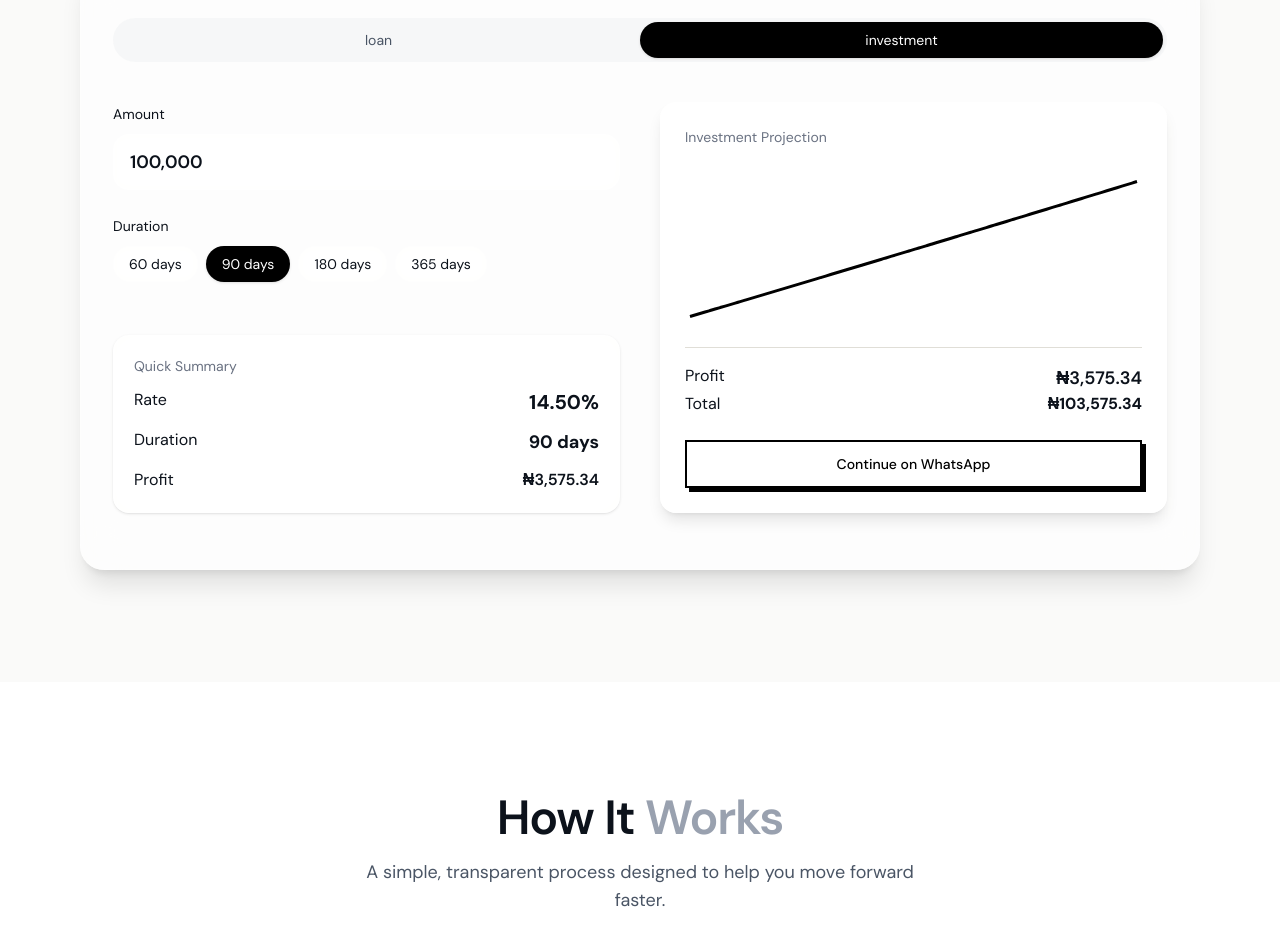
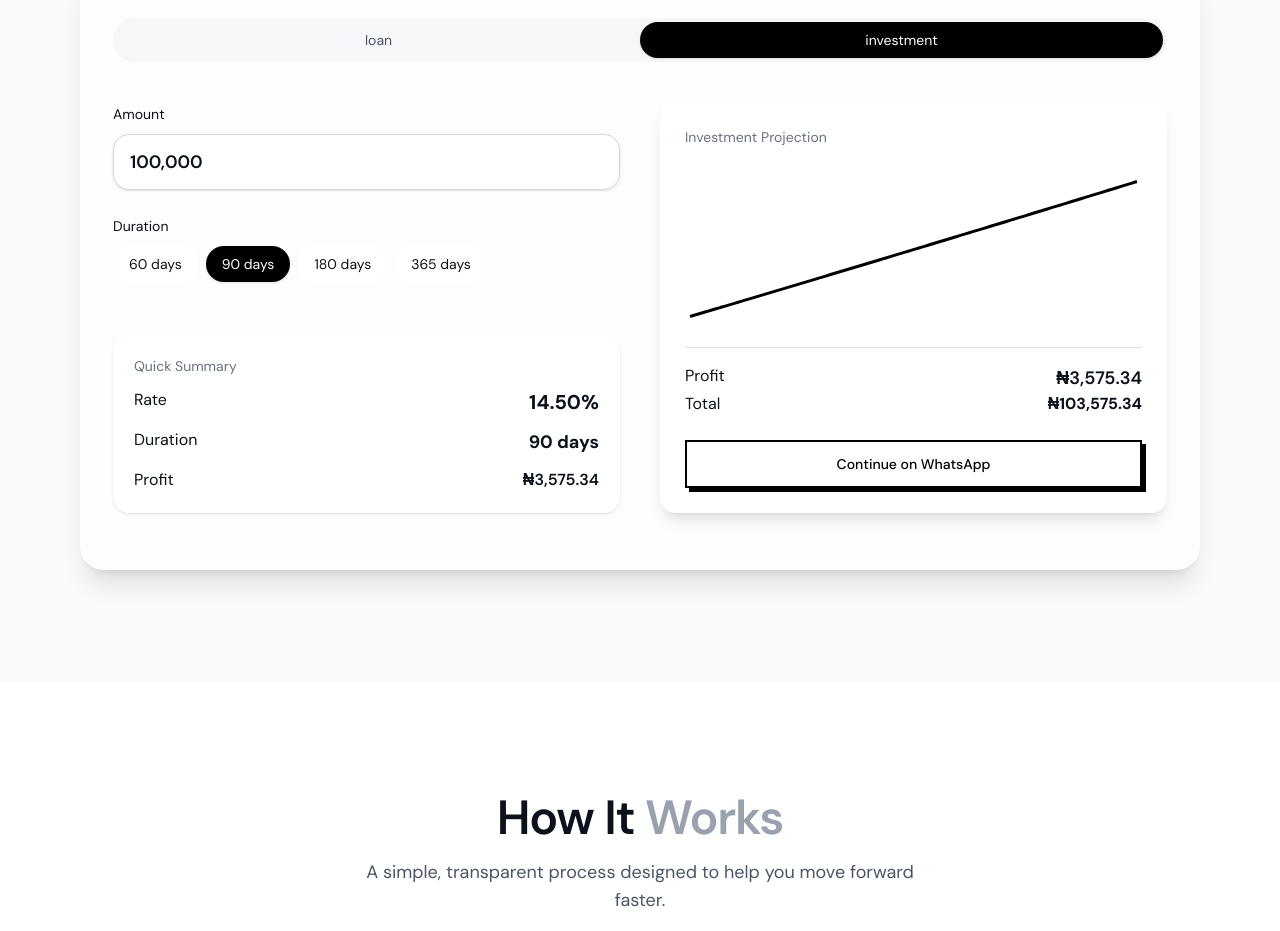
Before and after one commit to timiiseyemi/Questfunds, a Next.js app: page / in a window 1280 px wide. Shown: the part 2020-2951 px from the top of the page. Built offline with nearby package versions, Linux system fonts and the light colour scheme.

Commit message:
5th commit

```diff
--- a/components/calculator-section.tsx
+++ b/components/calculator-section.tsx
@@ -154,7 +154,7 @@ export function CalculatorSection() {
                           const raw = e.target.value.replace(/,/g, "")
                           if (!isNaN(Number(raw))) setAmount(Number(raw))
                         }}
-                        className="w-full mt-2 h-14 px-4 rounded-xl border border-white/30 bg-white/40 backdrop-blur focus:ring-2 focus:ring-black outline-none text-lg font-semibold"
+                        className="w-full mt-2 h-14 px-4 rounded-xl border border-gray-300 dark:border-gray-600 bg-white/40 backdrop-blur focus:ring-2 focus:ring-black outline-none text-lg font-semibold shadow-sm"
                       />
                     </div>
 
@@ -261,7 +261,7 @@ export function CalculatorSection() {
                           const raw = e.target.value.replace(/,/g, "")
                           if (!isNaN(Number(raw))) setLoanAmount(Number(raw))
                         }}
-                        className="w-full mt-2 h-14 px-4 rounded-xl border border-white/30 bg-white/40 backdrop-blur text-lg font-semibold outline-none"
+                        className="w-full mt-2 h-14 px-4 rounded-xl border border-gray-300 dark:border-gray-600 bg-white/40 backdrop-blur text-lg font-semibold outline-none shadow-sm"
                       />
                     </div>
 
```
